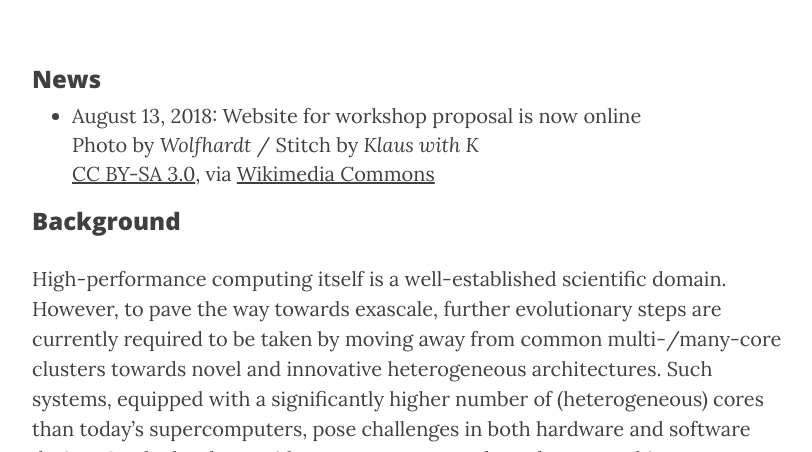
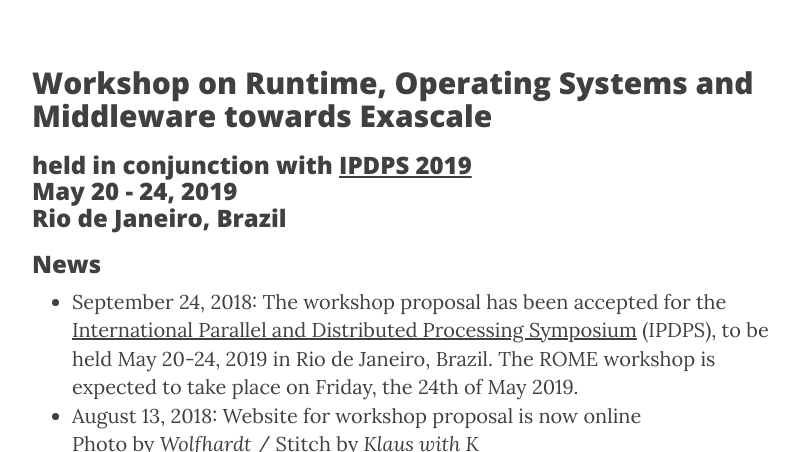
Before and after one commit to WROME/wrome.github.io, a Jekyll site: the page built from rio2019.md, in a window 1280 px wide and 900 px high, cut to the strip 448-900 px from the top of the window. Shown: the whole strip, without its empty margins (233-1045 px from the left). Built offline with Jekyll 4.4.1, drawn with Linux system fonts in a browser that asks for light colours; nearby versions of some CDN libraries; some of the changed text lies outside the part shown.

Commit message:
Update website after workshop acceptance

```diff
--- a/rio2019.md
+++ b/rio2019.md
@@ -5,9 +5,14 @@
 header-img: "img/rio.jpg"
 ---
 
+## Workshop on Runtime, Operating Systems and Middleware towards Exascale
+
+### held in conjunction with [IPDPS 2019](http://www.ipdps.org)<br> May 20 - 24, 2019<br>Rio de Janeiro, Brazil
+
 
 ### News
 
+* September 24, 2018: The workshop proposal has been accepted for the [International Parallel and Distributed Processing Symposium](http://www.ipdps.org/) (IPDPS), to be held May 20-24, 2019 in Rio de Janeiro, Brazil. The ROME workshop is expected to take place on Friday, the 24th of May 2019.
 * August 13, 2018: Website for workshop proposal is now online<br>Photo by _Wolfhardt_ / Stitch by _Klaus with K_<br>[CC BY-SA 3.0](http://creativecommons.org/licenses/by-sa/3.0), via [Wikimedia Commons](https://commons.wikimedia.org/wiki/File:Rio_de_Janeiro_Corcovadoview_crop2.jpg)
 
 
@@ -39,6 +44,7 @@
 ### Important Dates (tentative)
 
 * January 31, 2019: Submission deadline
+* May 24, 2019: ROME Workshop
 
 
 ### Program Committee (tentative)
@@ -46,7 +52,7 @@
 * Jens Breitbart, Robert Bosch GmbH, Germany
 * Balazs Gerofi, University of Tokyo, Japan
 * Brice Goglin, INRIA, France
-* Carsten Clauss, ParTec Cluster Competence Center GmbH, Germany
+* Carsten Clauss, IUBH University of Applied Sciences, Germany
 * Alexandra Jimborean, Uppsala University, Sweden
 * Stefan Lankes, RWTH Aachen University, Germany
 * Arthur Maccabe, Oak Ridge National Laboratory, USA
@@ -66,6 +72,6 @@
 
 ### Workshop Organizers
 
+* Carsten Clauss, [IUBH University of Applied Sciences](https://www.iubh.de/en/), Germany, E-mail: <c.clauss@iubh-fernstudium.de>
+* [Jens Breitbart](http://www.jensbreitbart.de/), Robert Bosch GmbH, Germany
 * Stefan Lankes, [Institute for Automation of Complex Power Systems](http://www.acs.eonerc.rwth-aachen.de/), [E.ON Energy Research Center](http://www.eonerc.rwth-aachen.de/), [RWTH Aachen University](http://www.rwth-aachen.de/), Germany, E-mail: <slankes@eonerc.rwth-aachen.de>
-* Carsten Clauss, [ParTec Cluster Competence Center GmbH](http://www.par-tec.com/), Germany, E-mail: <clauss@par-tec.com>
-* [Jens Breitbart](http://www.jensbreitbart.de/), Robert Bosch GmbH, Germany
```
Also changed, not shown: favicon.ico (added).
